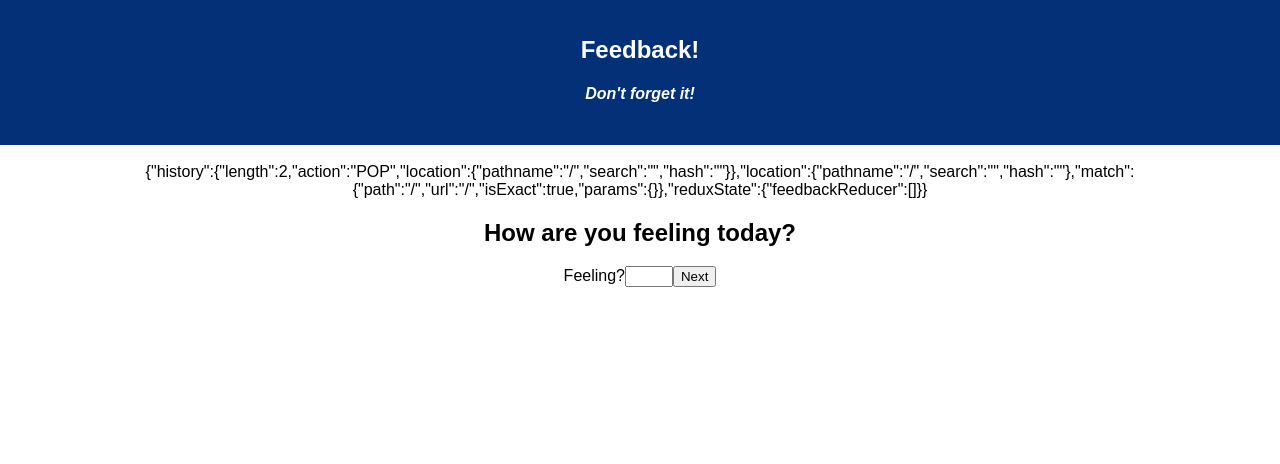
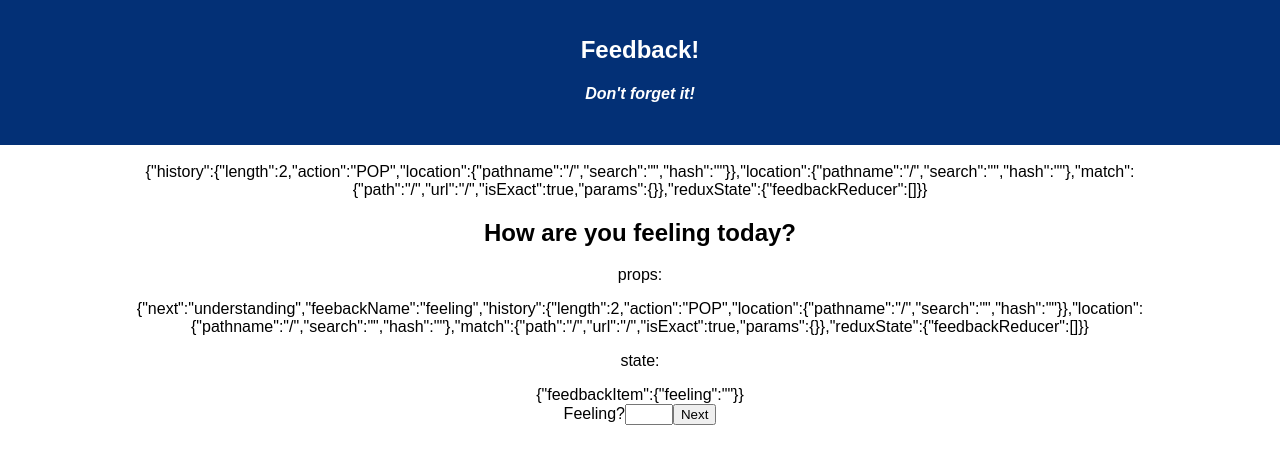
Before and after one commit to jmicko/redux-feedback-loop, a React (Create React App) app: page /#/ in a window 1280 px wide. Shown: the top 464 px of the page. Built offline with nearby package versions, Linux system fonts and the light colour scheme.

Commit message:
remove inputs and replace with input component

```diff
--- a/src/components/Feeling/Feeling.js
+++ b/src/components/Feeling/Feeling.js
@@ -1,6 +1,9 @@
 // imports
 import React, { Component } from 'react';
 import { connect } from 'react-redux';
+import {withRouter} from 'react-router-dom';
+
+import Input from "../Input/Input"
 
 
 // class
@@ -10,33 +13,14 @@ class Feeling extends Component {
         feeling: ''
     }
 
-    handleChange = (event, inputType) => {
-        console.log(inputType, '=', event.target.value)
-        this.setState({
-            [inputType]: event.target.value,
-        })
-    }
-
-    submit = () => {
-        console.log('saving feeling:', this.state.feeling);
-        this.props.dispatch({ type: 'ADD_RESPONSE', payload: this.state.feeling });
-        this.props.history.push('/understanding');
-    }
-
     render() {
         return (
             <div>
                 {JSON.stringify(this.props)}
                 <h2>How are you feeling today?</h2>
-                <form>
-                    <label>Feeling?</label>
-                    <input
-                        type="number"
-                        min="1"
-                        max="5"
-                        onChange={(event) => this.handleChange(event, 'feeling')} />
-                    <button type="submit" onClick={this.submit}>Next</button>
-                </form>
+                    <Input
+                    next="understanding"
+                    feebackName="feeling" />
             </div>
         ) // end return
     } // end render
@@ -47,4 +31,4 @@ const putReduxStateOnProps = (reduxState) => ({
     reduxState
 })
 
-export default connect(putReduxStateOnProps)(Feeling);
+export default withRouter(connect(putReduxStateOnProps)(Feeling));
--- a/src/components/Understanding/Understanding.js
+++ b/src/components/Understanding/Understanding.js
@@ -1,13 +1,21 @@
 // imports
 import React, { Component } from 'react';
+
+import Input from "../Input/Input"
 
 // class
 class Understanding extends Component {
     render() {
         return (
             <div>
+                <p>props:</p>
                 {JSON.stringify(this.props)}
+                <p>state:</p>
+                {JSON.stringify(this.state)}
                 <h2>hello from Understanding component</h2>
+                <Input
+                next="understanding"
+                feebackName="understanding" />
             </div>
         ) // end return
     } // end render
```
